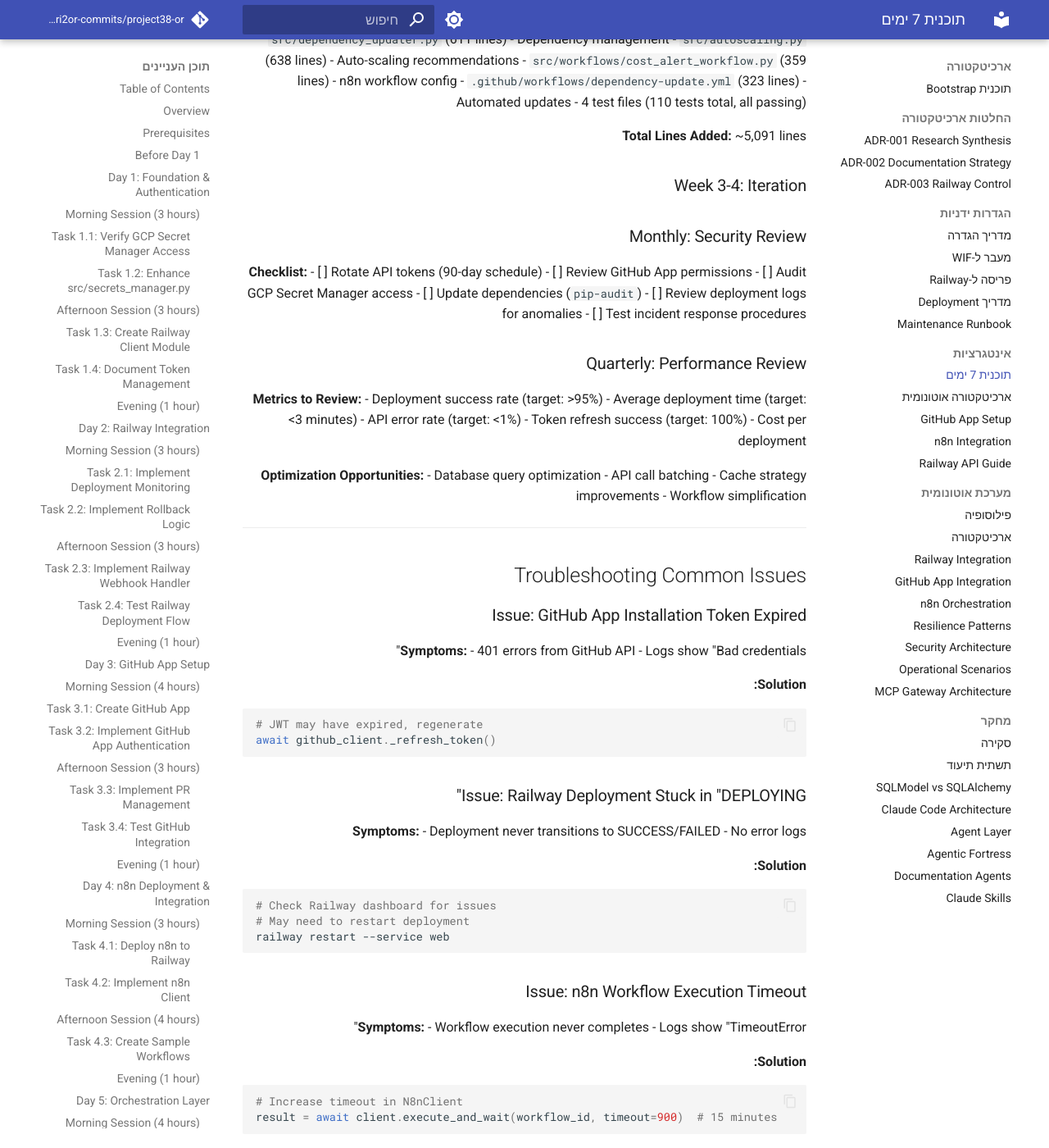
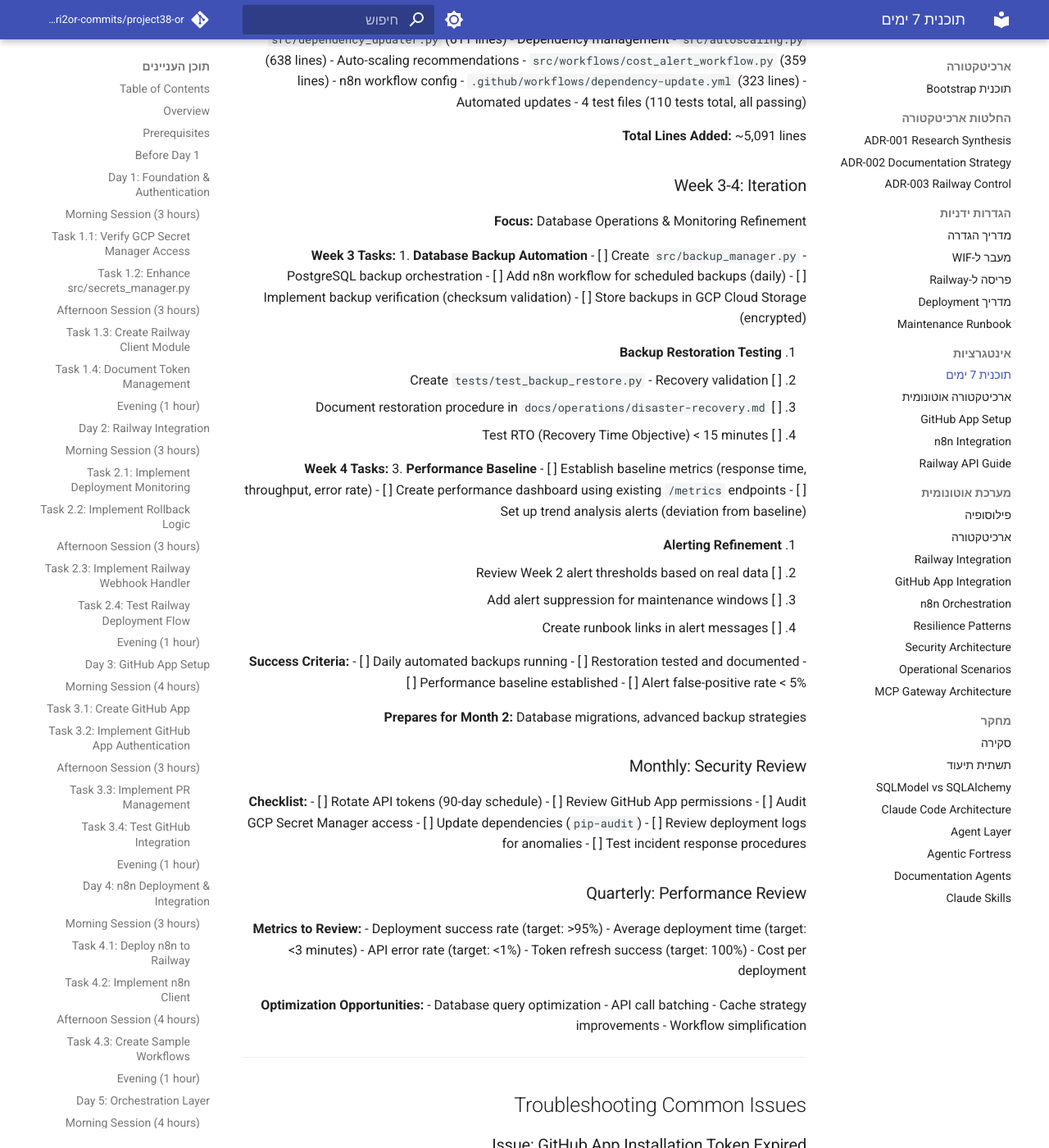
Before and after one commit to edri2or-commits/project38-or, an MkDocs documentation site: the page built from docs/integrations/implementation-roadmap.md, in a window 1280 px wide and 1400 px high, scrolled down 37162 px. Shown: the whole window at 82% size. Built offline with MkDocs 1.6.1 and Material for MkDocs 9.7.7, drawn with Linux system fonts in a browser that asks for light colours; comment, search, counter and statistics services are not loaded.

Commit message:
docs(roadmap): add Week 3-4 iteration tasks (#108)
Week 3: Database backup automation & restoration testing
Week 4: Performance baseline & alerting refinement

Prepares for Month 2 (database migrations, backups)

Co-authored-by: Claude <noreply@anthropic.com>

```diff
--- a/docs/integrations/implementation-roadmap.md
+++ b/docs/integrations/implementation-roadmap.md
@@ -1925,6 +1925,39 @@ railway logs --service web --environment production | grep ERROR
 
 ### Week 3-4: Iteration
 
+**Focus:** Database Operations & Monitoring Refinement
+
+**Week 3 Tasks:**
+1. **Database Backup Automation**
+   - [ ] Create `src/backup_manager.py` - PostgreSQL backup orchestration
+   - [ ] Add n8n workflow for scheduled backups (daily)
+   - [ ] Implement backup verification (checksum validation)
+   - [ ] Store backups in GCP Cloud Storage (encrypted)
+
+2. **Backup Restoration Testing**
+   - [ ] Create `tests/test_backup_restore.py` - Recovery validation
+   - [ ] Document restoration procedure in `docs/operations/disaster-recovery.md`
+   - [ ] Test RTO (Recovery Time Objective) < 15 minutes
+
+**Week 4 Tasks:**
+3. **Performance Baseline**
+   - [ ] Establish baseline metrics (response time, throughput, error rate)
+   - [ ] Create performance dashboard using existing `/metrics` endpoints
+   - [ ] Set up trend analysis alerts (deviation from baseline)
+
+4. **Alerting Refinement**
+   - [ ] Review Week 2 alert thresholds based on real data
+   - [ ] Add alert suppression for maintenance windows
+   - [ ] Create runbook links in alert messages
+
+**Success Criteria:**
+- [ ] Daily automated backups running
+- [ ] Restoration tested and documented
+- [ ] Performance baseline established
+- [ ] Alert false-positive rate < 5%
+
+**Prepares for Month 2:** Database migrations, advanced backup strategies
+
 ### Monthly: Security Review
 
 **Checklist:**
```
